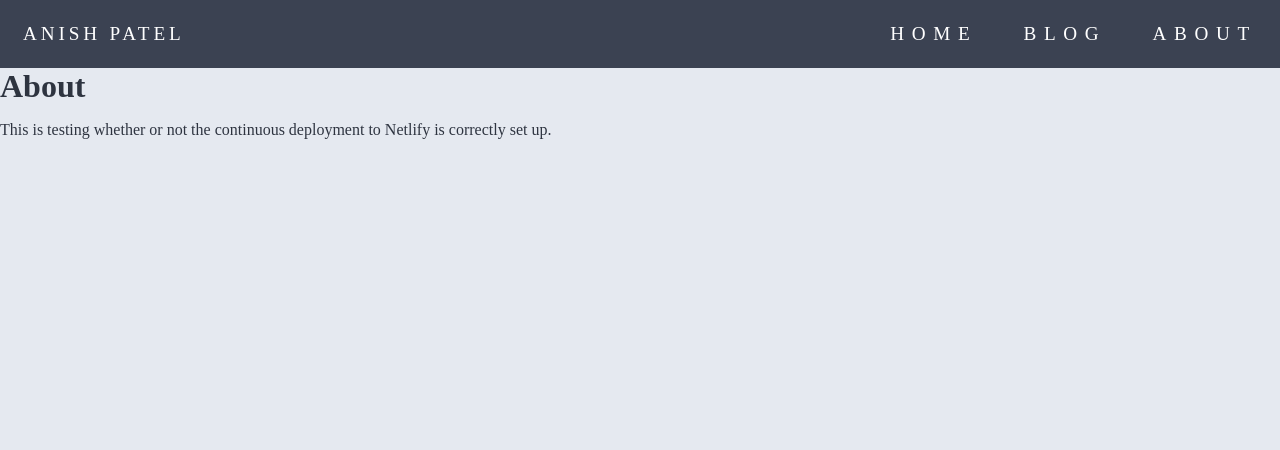
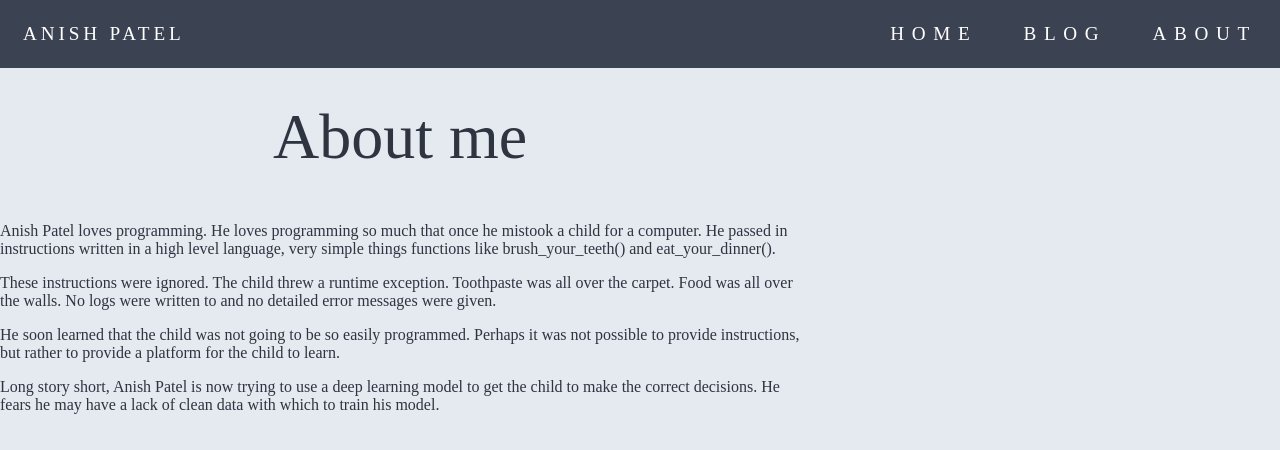
Before and after one commit to codeanish/gatsby-blog, a Gatsby site: page /about in a window 1280 px wide. Built offline with nearby package versions, Linux system fonts and the light colour scheme; Gatsby itself is replaced by a stand-in of ours.

Commit message:
Blog Post changes and about page

```diff
--- a/src/components/layout.module.scss
+++ b/src/components/layout.module.scss
@@ -5,4 +5,6 @@
 
 .content-wrapper{
     padding: 2em;
+    display: flex;
+    justify-content: center;
 }
--- a/src/pages/about.js
+++ b/src/pages/about.js
@@ -1,11 +1,17 @@
 import React from 'react'
 import Layout from '../components/layout';
+import styles from './about.module.scss';
 
 const About = () => {
     return (
         <Layout>
-            <h1>About</h1>
-            <p>This is testing whether or not the continuous deployment to Netlify is correctly set up.</p>
+            <div className={styles.container}>
+                <div className={styles.header}>About me</div>
+                <p>Anish Patel loves programming. He loves programming so much that once he mistook a child for a computer. He passed in instructions written in a high level language, very simple things functions like brush_your_teeth() and eat_your_dinner().</p>
+                <p>These instructions were ignored. The child threw a runtime exception. Toothpaste was all over the carpet. Food was all over the walls. No logs were written to and no detailed error messages were given.</p>
+                <p>He soon learned that the child was not going to be so easily programmed. Perhaps it was not possible to provide instructions, but rather to provide a platform for the child to learn.</p>
+                <p>Long story short, Anish Patel is now trying to use a deep learning model to get the child to make the correct decisions. He fears he may have a lack of clean data with which to train his model.</p>
+            </div>
         </Layout>
     )
 }
--- /dev/null
+++ b/src/pages/about.module.scss
@@ -0,0 +1,13 @@
+@import "../styles/variables.scss";
+
+.container{
+    max-width: 800px;
+}
+
+.header{
+    padding: 0.5em 0;
+    font-size: 4em;
+    font-weight: 500;
+    color: $contrast-color-dark;
+    text-align: center;
+}
--- a/src/pages/blog.js
+++ b/src/pages/blog.js
@@ -8,7 +8,7 @@ const Blog = () => {
 
     const blogPosts = useStaticQuery(graphql`
         query{
-            allContentfulBlogPost {
+            allContentfulBlogPost(sort: {order: DESC, fields: publishedDate}) {
               edges {
                 node {
                   title
--- a/src/pages/blog.module.scss
+++ b/src/pages/blog.module.scss
@@ -2,6 +2,7 @@
     display: flex;
     flex-direction: column;
     align-items: center;
+    width: 100%;
     p{
         color: #FFFFFF;
     }
--- a/src/pages/index.module.scss
+++ b/src/pages/index.module.scss
@@ -15,7 +15,7 @@
 
 .subHeader{
     font-size: 2em;
-    width: 600px;
+    max-width: 600px;
     text-align: center;
     color: $contrast-color-light;
     font-style: italic;
```
Also changed, not shown: src/templates/blog-post.js (+5 -3 lines). Lines whose indentation alone changed are shown as unchanged.
